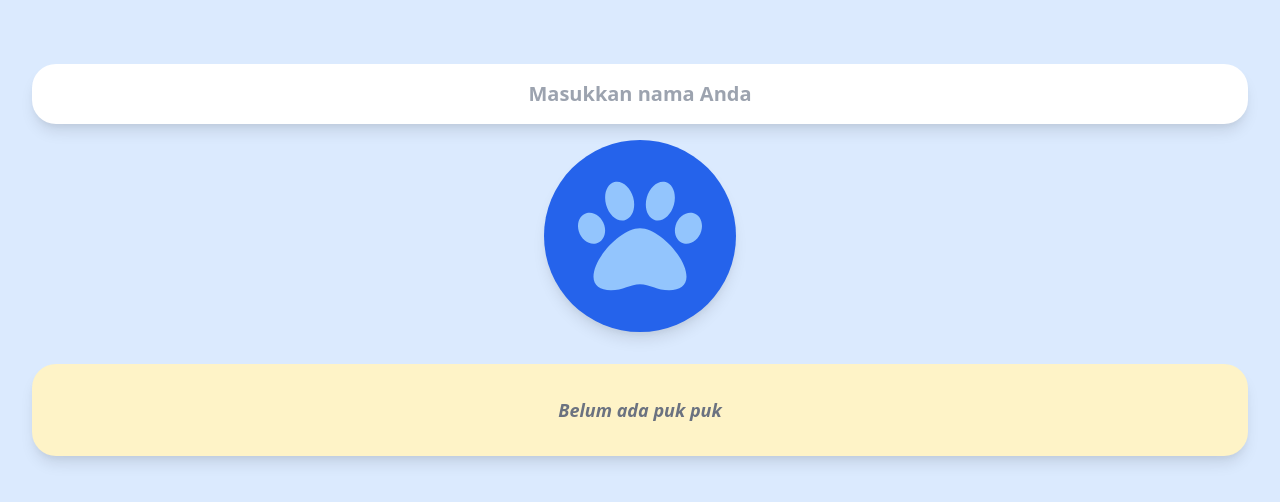
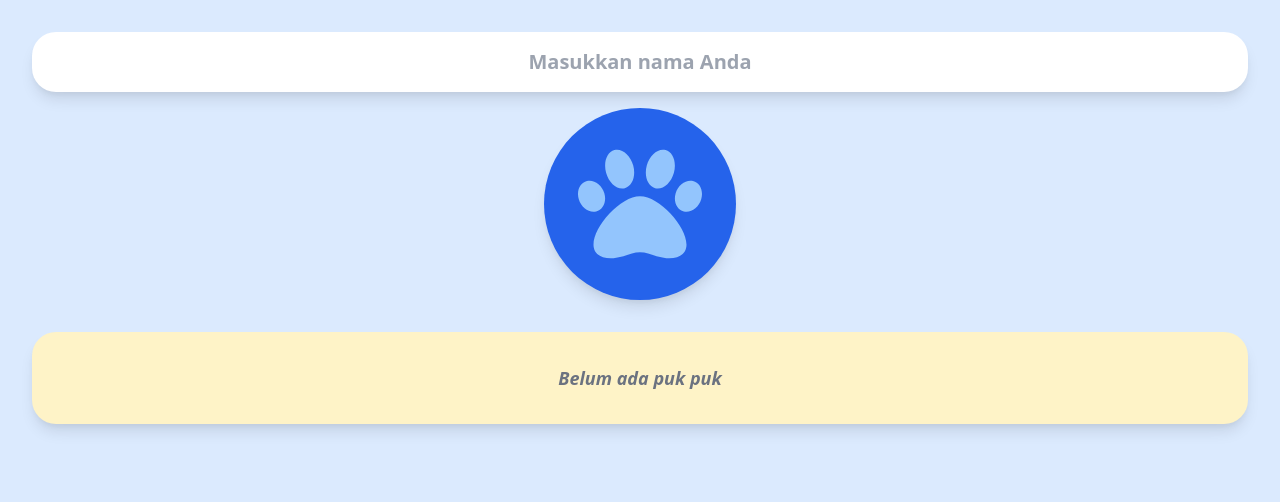
Before and after one commit to albarranaufala/pukpukonline, a plain HTML site: page index.html in a window 1280 px wide. Drawn offline with nearby package versions, Linux system fonts and the light colour scheme; no server answers.

Commit message:
fix layout

```diff
--- a/index.html
+++ b/index.html
@@ -9,12 +9,12 @@
     <link href="https://unpkg.com/tailwindcss@^2/dist/tailwind.min.css" rel="stylesheet">
 </head>
 <body>
-    <main class="px-8 pb-8 min-h-screen w-screen flex flex-col items-center bg-blue-100">
+    <main class="p-8 min-h-screen w-screen flex flex-col items-center bg-blue-100">
         <input
             id="pukpukSender"
             type="text"
             placeholder="Masukkan nama Anda"
-            class="mt-16 w-full shadow-lg bg-white rounded-3xl px-8 py-4 text-xl font-bold text-center"
+            class="w-full shadow-lg bg-white rounded-3xl px-8 py-4 text-xl font-bold text-center"
         >
         <button
             id="pukpukButton"
--- a/script.js
+++ b/script.js
@@ -1,5 +1,4 @@
-// const socket = io('https://pukpuk-api.herokuapp.com');
-const socket = io('http://localhost:3000');
+const socket = io('https://pukpuk-api.herokuapp.com');
 
 const pukpukButton = document.getElementById('pukpukButton');
 
```
